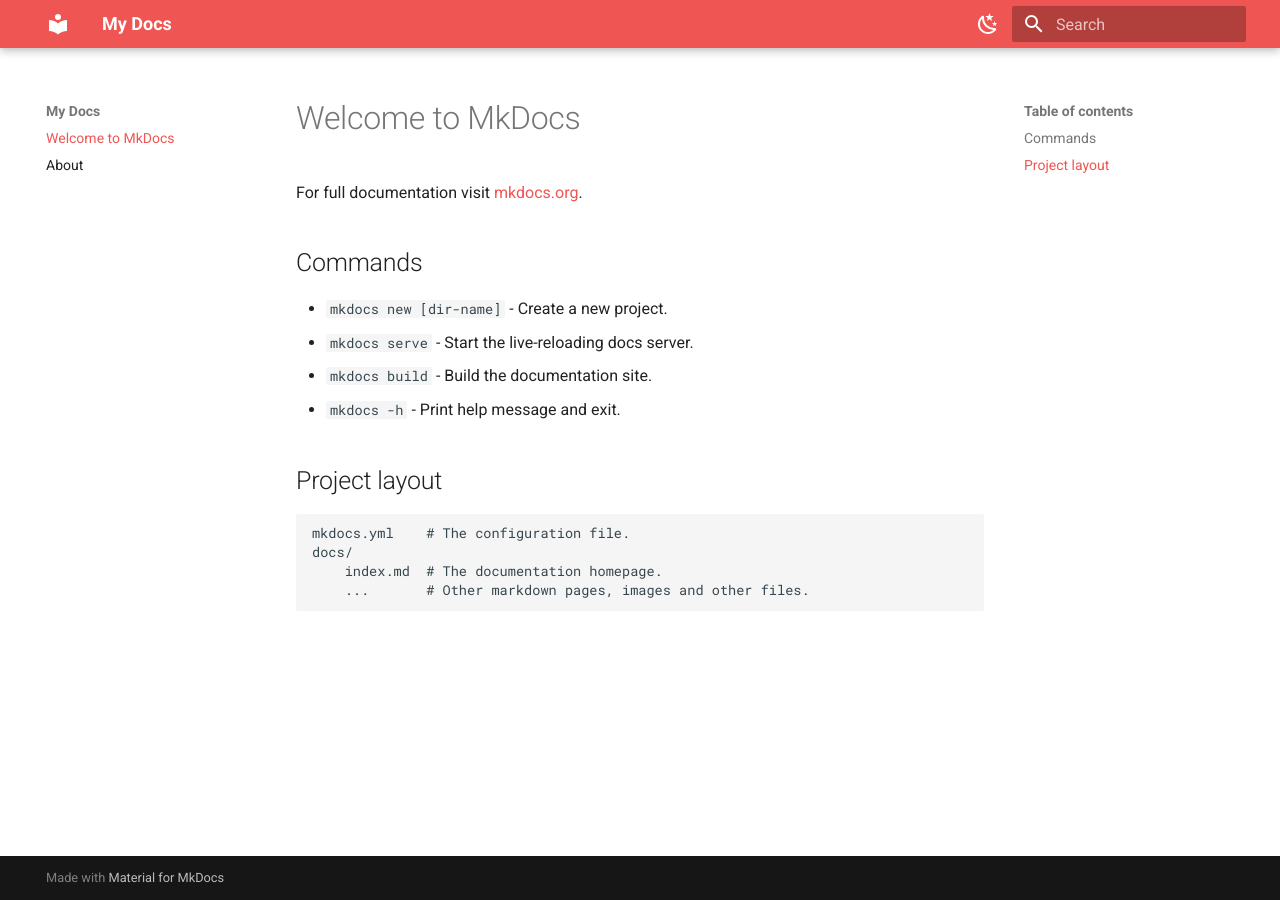
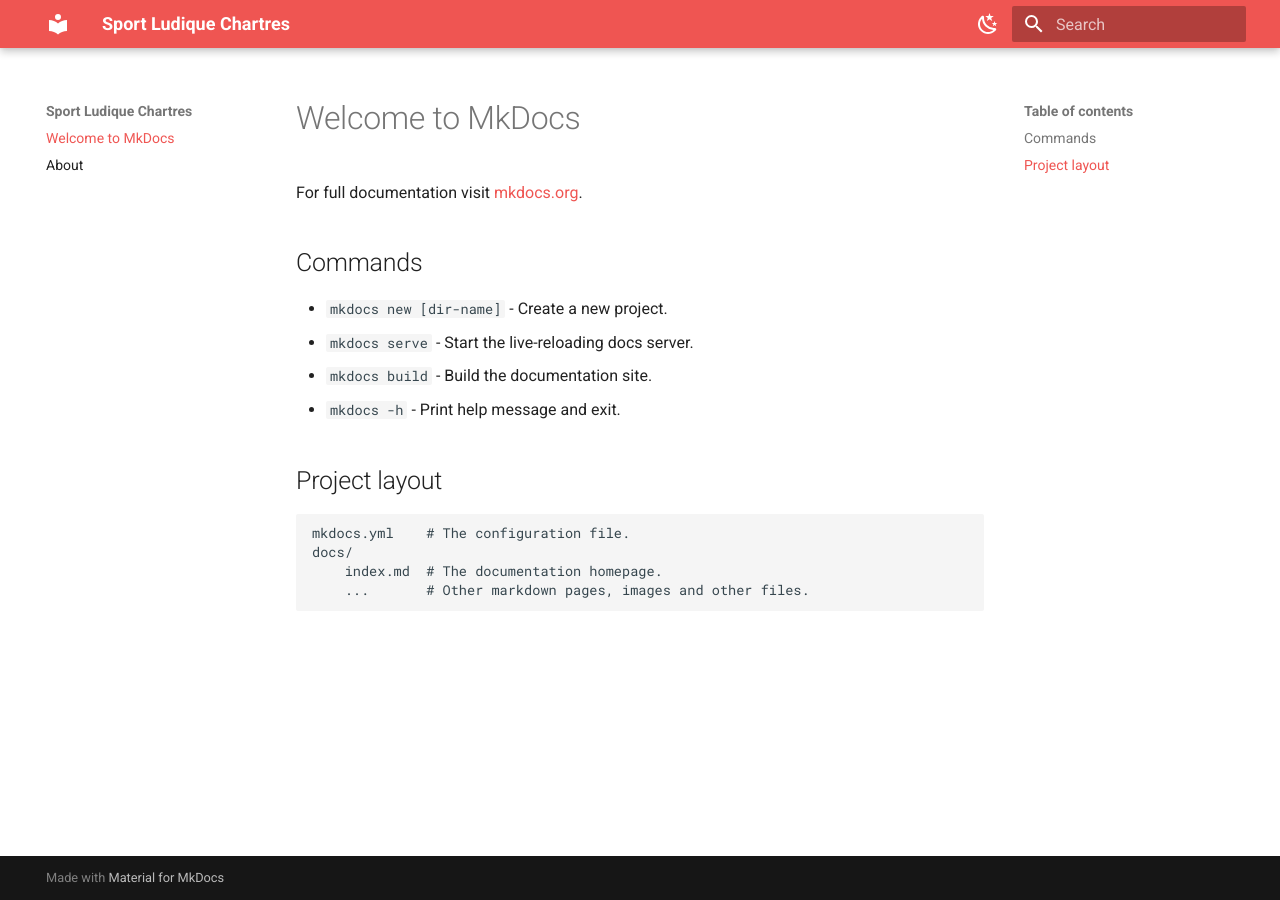
Before and after one commit to Sym-0ne/sport-ludique-Chartres, an MkDocs documentation site: the page built from docs/index.md, in a window 1280 px wide. Built offline with MkDocs 1.6.1 and Material for MkDocs 9.7.7, drawn with Linux system fonts in a browser that asks for light colours.

Commit message:
Update mkdocs.yml

```diff
--- a/mkdocs.yml
+++ b/mkdocs.yml
@@ -1,4 +1,4 @@
-site_name: My Docs
+site_name: Sport Ludique Chartres
 theme :
   name : material
   palette:
```
